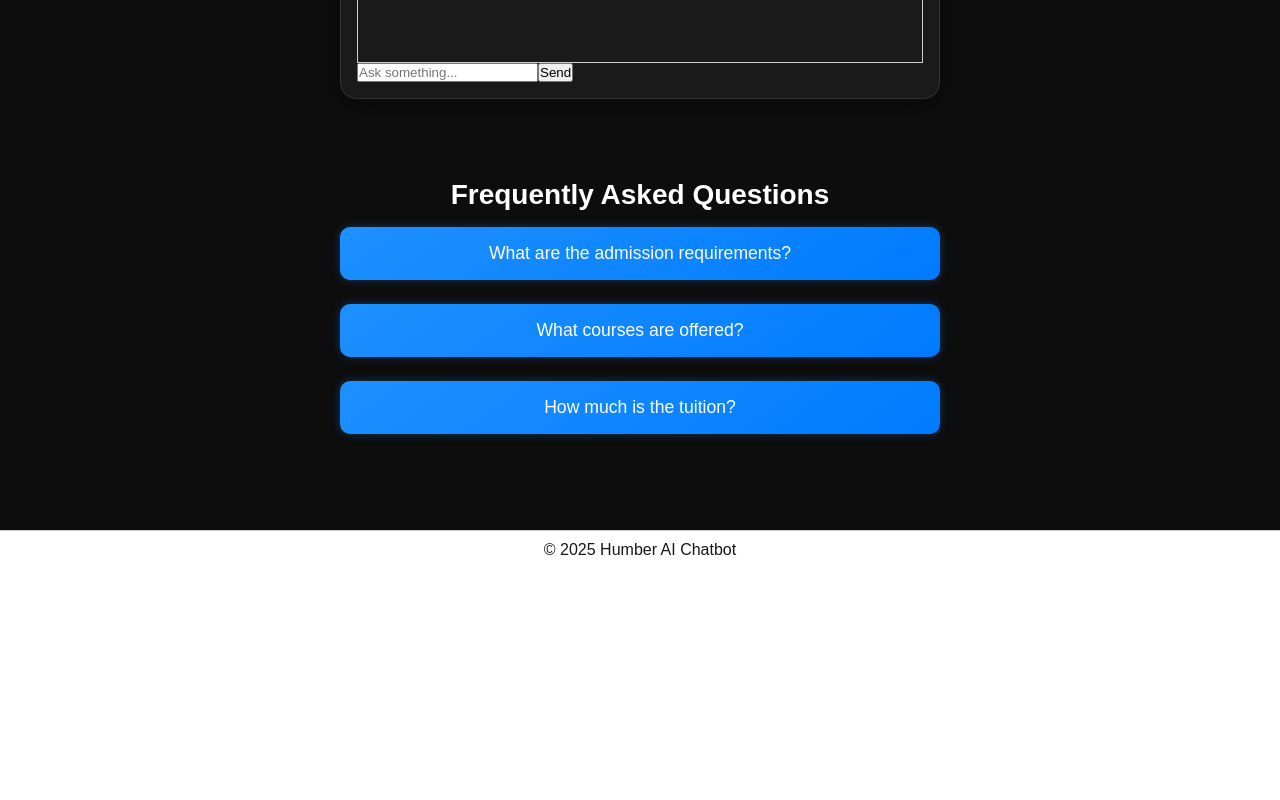
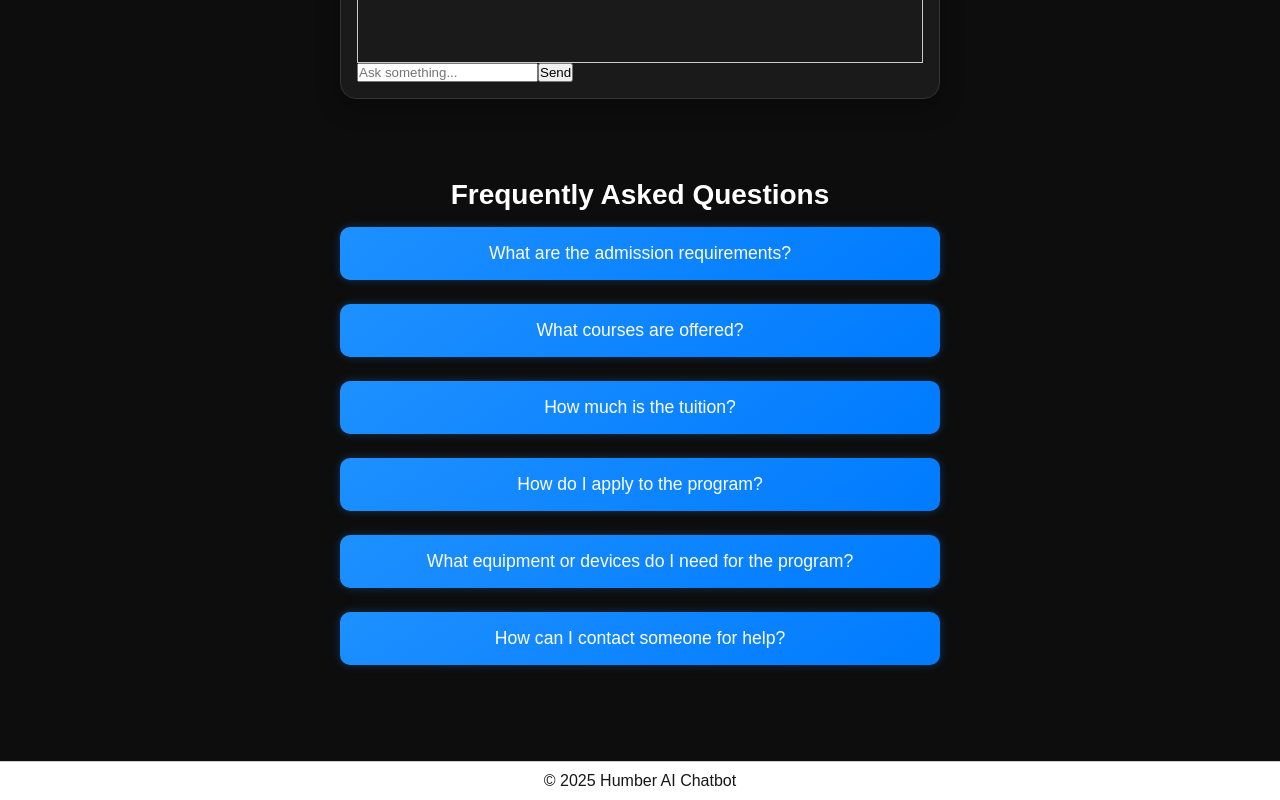
Before and after one commit to danielxw88/humber-ai, a Next.js app: page / in a window 1280 px wide. Shown: the part 526-1326 px from the top of the page. Before the commit the page ends 1095 px from the top, so only its background shows below. Built offline with nearby package versions, Linux system fonts and the light colour scheme.

Commit message:
Update FAQ list

```diff
--- a/pages/index.js
+++ b/pages/index.js
@@ -43,8 +43,18 @@ export default function Home() {
                 <button onClick={() => setFaqQuestion("How much is the tuition?")}>
                   How much is the tuition?
                 </button>
+                <button onClick={() => setFaqQuestion("How do I apply to the program?")}>
+                  How do I apply to the program?
+                </button>
+                <button onClick={() => setFaqQuestion("What equipment or devices do I need for the program?")}>
+                  What equipment or devices do I need for the program?
+                </button>
+                <button onClick={() => setFaqQuestion("How can I contact someone for help?")}>
+                  How can I contact someone for help?
+                </button>
               </div>
             </div>
+
           </main>
         </div>
       </div>
```
